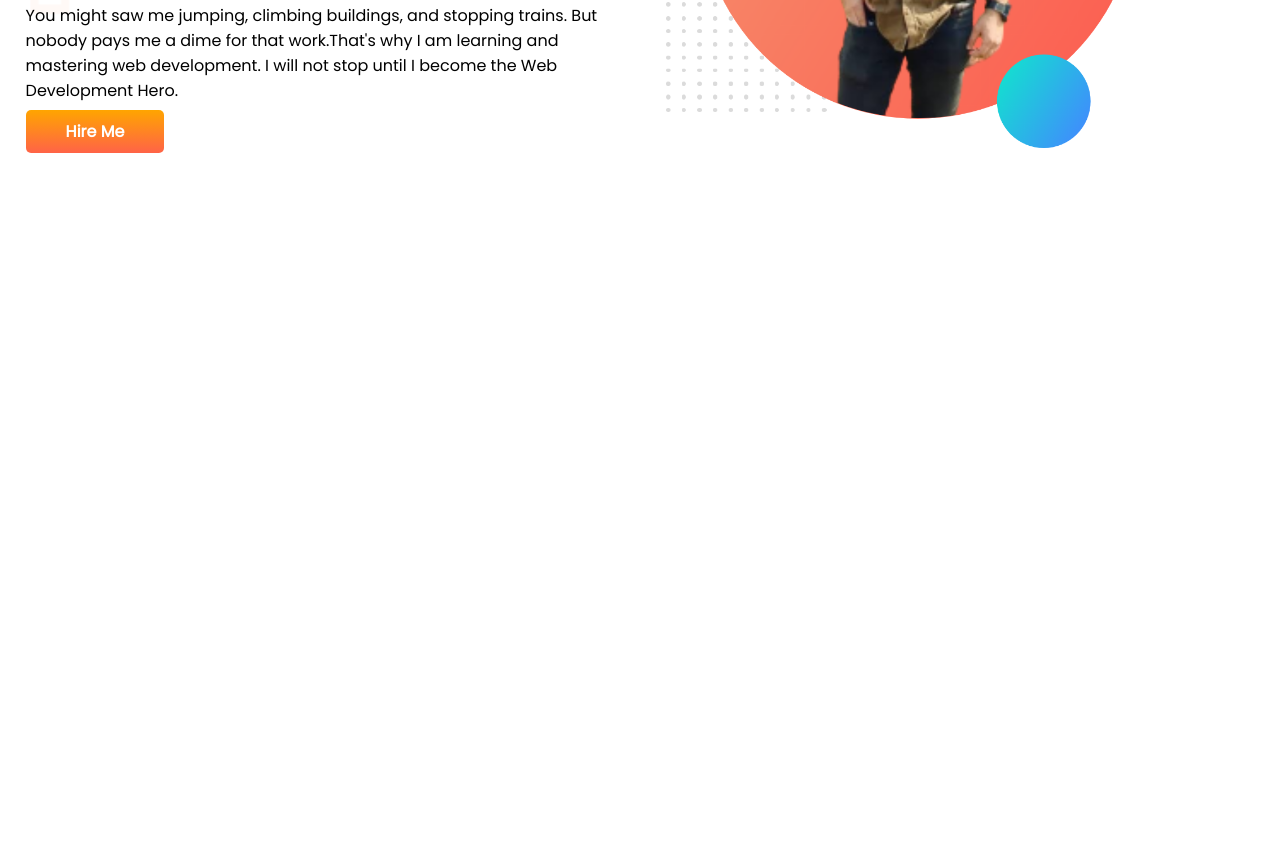
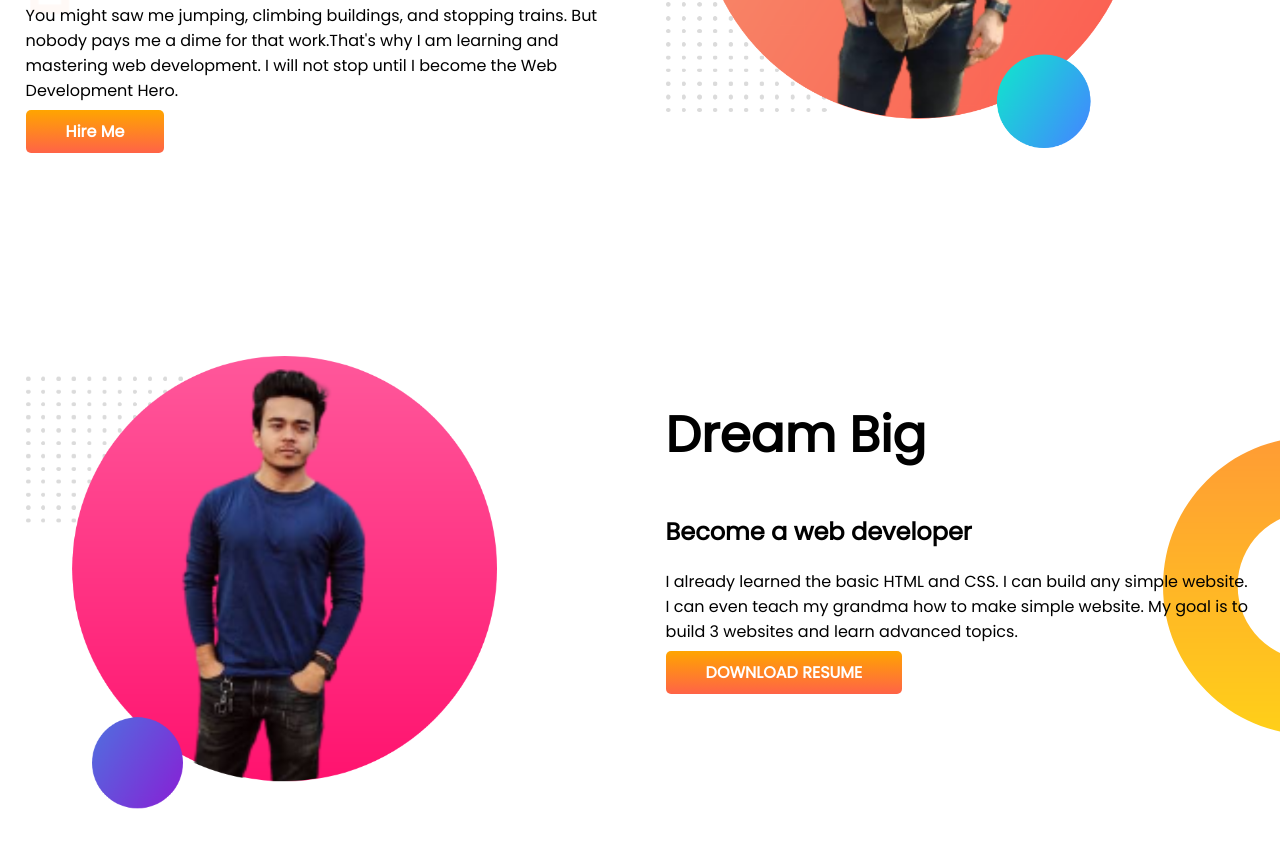
Before and after one commit to Obayed007/developer-portfolio, a plain HTML site: page index.html in a window 1280 px wide. Shown: the part 345-1192 px from the top of the page. Before the commit the page ends 800 px from the top, so only its background shows below. Drawn offline with Linux system fonts and the light colour scheme.

Commit message:
dream added

```diff
--- a/index.html
+++ b/index.html
@@ -27,6 +27,21 @@
             <img src="images/my-bg-obayed.png" alt="">
         </div>
     </section>
+    <section class="dream-big">
+        <div class="half-width">
+            <img src="images/my-bg2-obayed.png" alt="">
+
+        </div>
+        <div class="half-width">
+
+            <h1>Dream Big</h1>
+            <h2>Become a web developer</h2>
+            <p>I already learned the basic HTML and CSS. I can build any simple website. I can even teach my grandma how
+                to make simple website. My goal is to build 3 websites and learn advanced topics.</p>
+            <a class="link-button" target="_blank" href="">DOWNLOAD RESUME</a>
+
+        </div>
+    </section>
 </body>
 
 </html>
--- a/style.css
+++ b/style.css
@@ -13,6 +13,7 @@ h1 {
 
 section {
     display: flex;
+    margin-bottom: 150px;
 }
 
 .half-width {
@@ -37,3 +38,9 @@ section {
     background-image: url(images/top-banner.png);
     background-repeat: no-repeat;
 }
+
+.dream-big {
+    background-image: url(images/dream-bg.png);
+    background-repeat: no-repeat;
+    background-position: right;
+}
```
